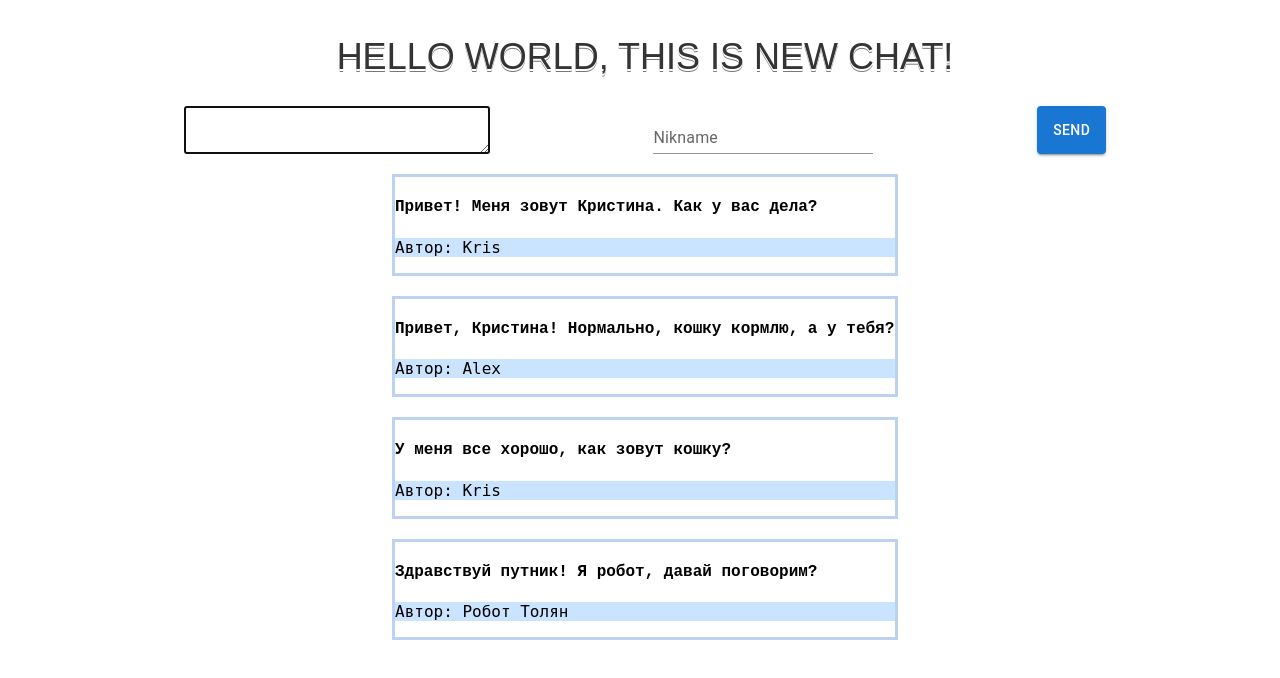
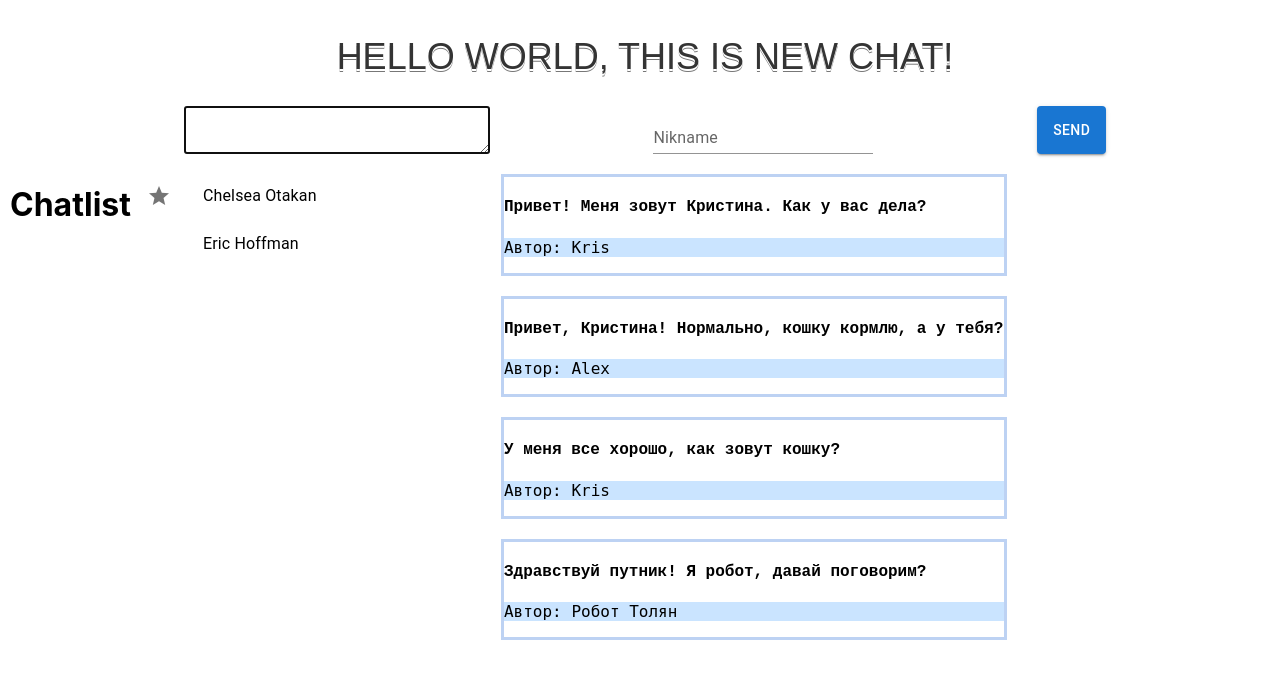
Before and after one commit to Salis666/React-homework-, a React (Create React App) app: page / in a window 1280 px wide. Shown: the top 678 px of the page. Built offline with nearby package versions, Linux system fonts and the light colour scheme.

Commit message:
add_chatlist

```diff
--- a/src/App.css
+++ b/src/App.css
@@ -1,5 +1,9 @@
 .App {
   padding-left: 10px;
+}
+
+.mainBox {
+  display: flex;
 }
 
 .messageStyle {
--- a/src/App.jsx
+++ b/src/App.jsx
@@ -3,6 +3,7 @@ import './App.css';
 import { Message } from './Components/Message';
 import { AddTextForm } from './Components/AddTextForm';
 import { useEffect } from 'react';
+import { ChatList } from './Components/ChatList'
 
 export const App = () => {
 
@@ -26,7 +27,7 @@ export const App = () => {
   })
   const robotText = 'Здравствуй путник! Я робот, давай поговорим?'
   useEffect(() => {
-    if (messageList.length > 0 && messageList.slice(-1)[0].autor !== 'Робот Толян') {
+    if (messageList.length > 0 && messageList.slice(-1)[0].autor != 'Робот Толян') {
       setTimeout(() => {
         setMessageList(p => [...p, { text: robotText, autor: 'Робот Толян' }], [messageList])
       }, 1500)
@@ -41,17 +42,19 @@ export const App = () => {
         setMessageList={setMessageList}
         setMessageBody={setMessageBody}
         messageBody={messageBody}></AddTextForm>
+      <div className='mainBox'>
+        <ChatList></ChatList>
         <div className='messageBox'>
           {
-          messageList.map(e =>
-            <div className='messageStyle'>
+            messageList.map((e, i) =>
+              <div key={i} className='messageStyle'>
                 <h4 className='text'>{e.text}</h4>
                 <p className='autor'>Автор: {e.autor}</p>
               </div>
             )
           }
         </div>
-
+      </div>
     </div>
   );
 }
--- /dev/null
+++ b/src/Components/ChatList.jsx
@@ -0,0 +1,35 @@
+import * as React from 'react';
+import List from '@mui/material/List';
+import ListItem from '@mui/material/ListItem';
+import ListItemButton from '@mui/material/ListItemButton';
+import ListItemIcon from '@mui/material/ListItemIcon';
+import ListItemText from '@mui/material/ListItemText';
+import StarIcon from '@mui/icons-material/Star';
+
+
+export const ChatList = (props) => {
+            return (
+                        <>
+                                    <h1>Chatlist</h1>
+                                    <List
+                                                sx={{ width: '100%', maxWidth: 360, bgcolor: 'background.paper' }}
+                                                aria-label="contacts"
+                                    >
+                                                <ListItem disablePadding>
+                                                            <ListItemButton>
+                                                                        <ListItemIcon>
+                                                                                    <StarIcon />
+                                                                        </ListItemIcon>
+                                                                        <ListItemText primary="Chelsea Otakan" />
+                                                            </ListItemButton>
+                                                </ListItem>
+                                                <ListItem disablePadding>
+                                                            <ListItemButton>
+                                                                        <ListItemText inset primary="Eric Hoffman" />
+                                                            </ListItemButton>
+                                                </ListItem>
+                                    </List>
+                        </>
+            );
+
+}
```
Lines whose indentation alone changed are shown as unchanged.
